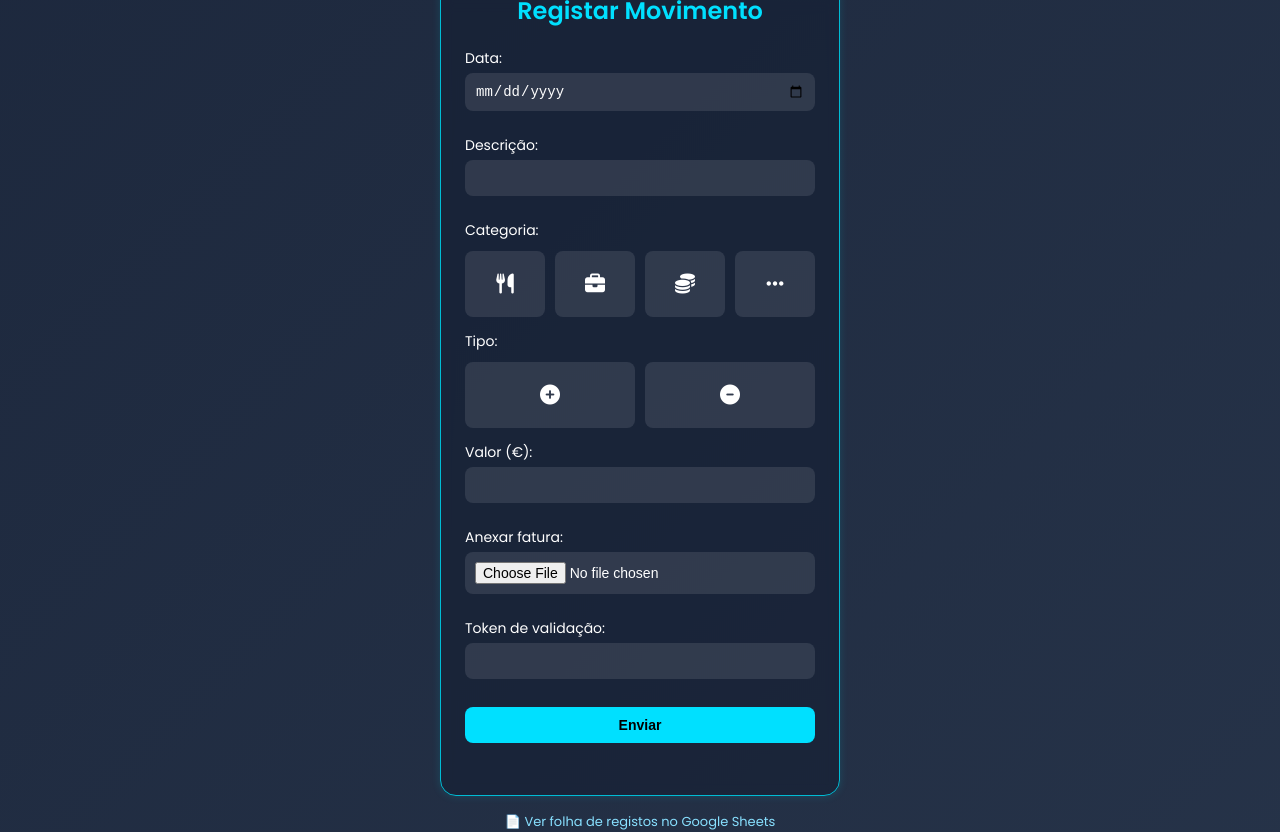
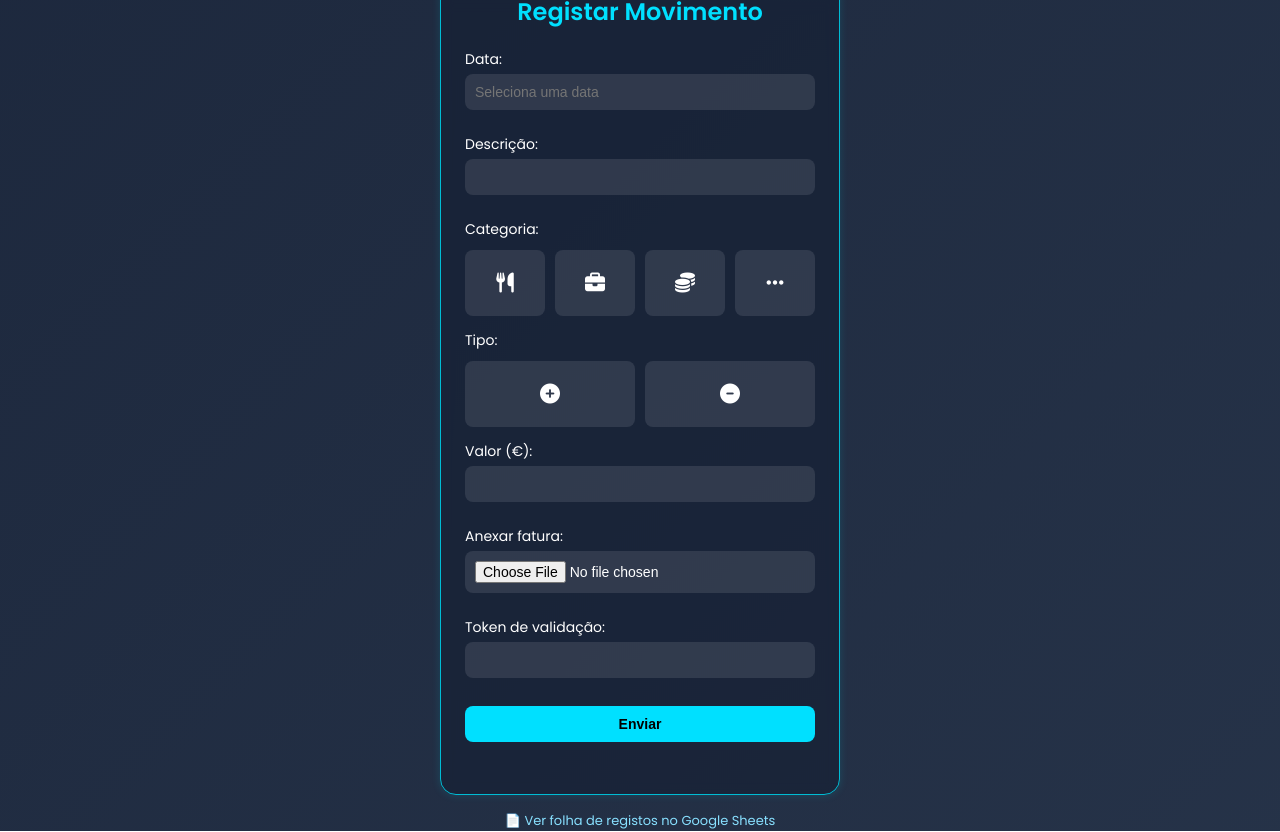
Before and after one commit to HugoCardoso/expense-tracker, a plain HTML site: page index.html in a window 1280 px wide. Drawn offline with nearby package versions, Linux system fonts and the light colour scheme.

Commit message:
Update index.html

```diff
--- a/index.html
+++ b/index.html
@@ -6,6 +6,7 @@
   <title>Registo Financeiro</title>
   <link href="https://fonts.googleapis.com/css2?family=Poppins:wght@400;600&display=swap" rel="stylesheet">
   <link rel="stylesheet" href="https://use.fontawesome.com/releases/v6.5.0/css/all.css">
+  <link rel="stylesheet" href="https://cdn.jsdelivr.net/npm/flatpickr/dist/flatpickr.min.css">
   <style>
     * {
       box-sizing: border-box;
@@ -139,7 +140,7 @@
     <h2>Registar Movimento</h2>
 
     <label>Data:
-      <input type="date" name="data" required>
+      <input type="text" id="data" name="data" placeholder="Seleciona uma data" required>
     </label>
 
     <label>Descrição:
@@ -182,7 +183,13 @@
     📄 Ver folha de registos no Google Sheets
   </a>
 
+  <script src="https://cdn.jsdelivr.net/npm/flatpickr"></script>
   <script>
+    flatpickr("#data", {
+      dateFormat: "Y-m-d",
+      allowInput: true
+    });
+
     document.querySelectorAll('.icon-btn').forEach(btn => {
       btn.addEventListener('click', () => {
         document.querySelectorAll('.icon-btn').forEach(b => b.classList.remove('selected'));
```
